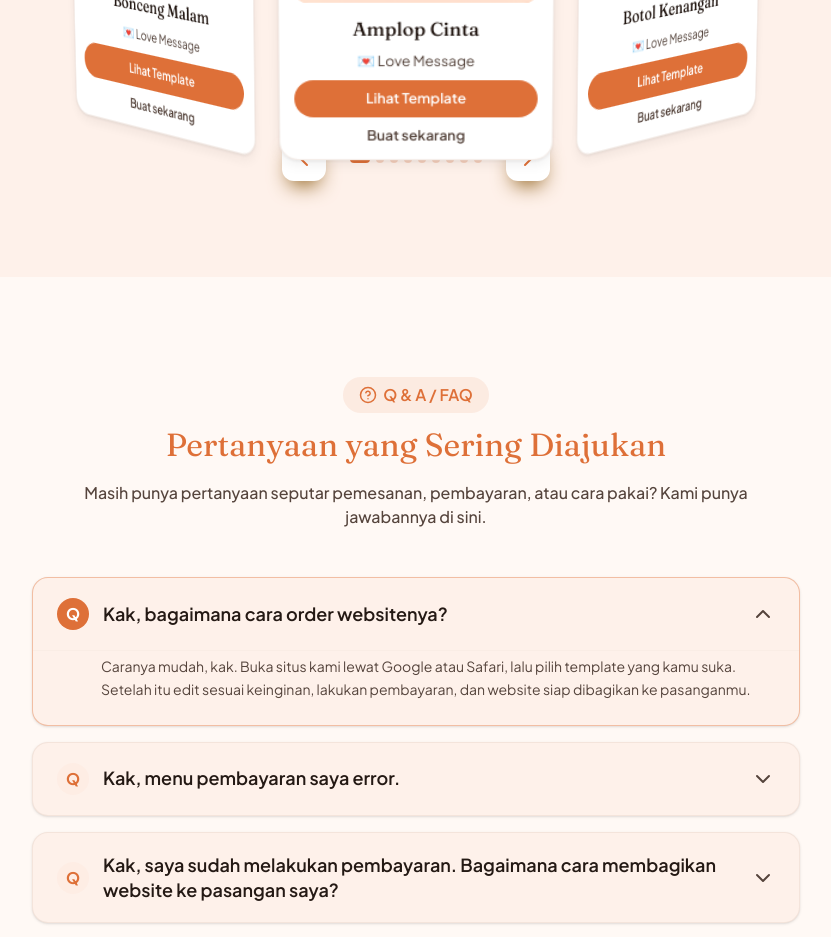
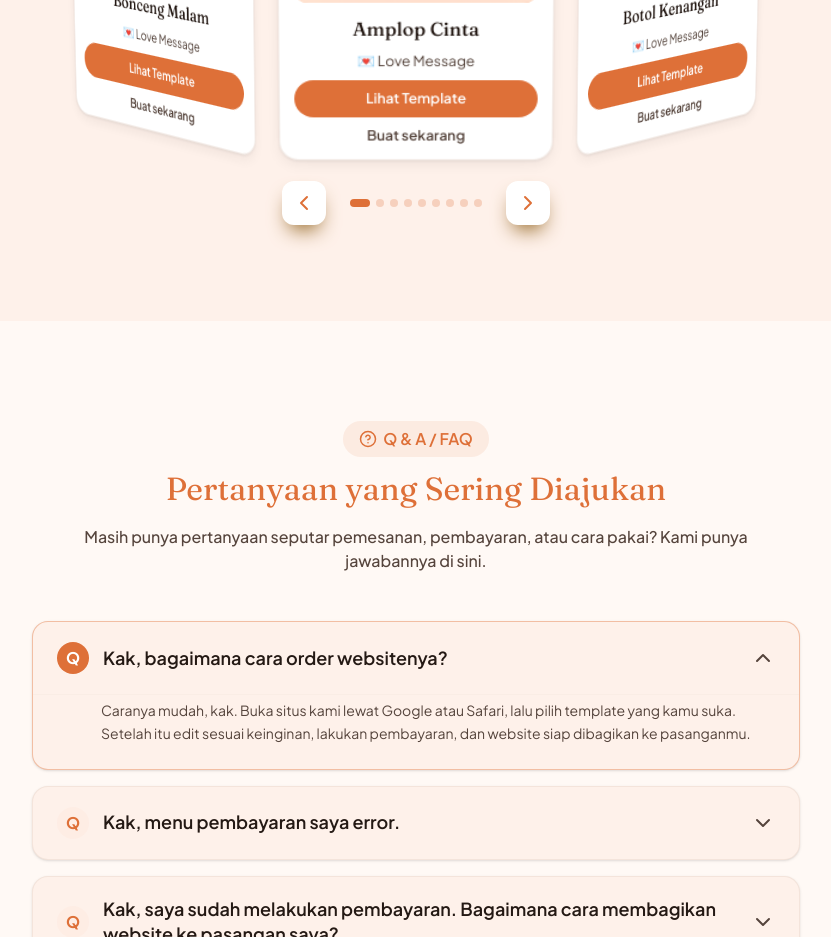
Before and after one commit to RakensaDwifa/pesanmanis, a Next.js app: page / in a window 1280 px wide. Shown: the part 3320-4257 px from the top of the page, without its empty margins (224-1055 px from the left). Built offline with nearby package versions, Linux system fonts and the light colour scheme; no server answers.

Commit message:
fix(carousel): add extra top spacing to navigation controls to prevent overlap with 3D cards

```diff
--- a/components/templates/TemplateCarousel.tsx
+++ b/components/templates/TemplateCarousel.tsx
@@ -176,7 +176,7 @@ export default function TemplateCarousel({ templates }: { templates: TemplateMet
       </div>
 
       {/* Panah + dot satu baris: hemat tinggi, panah tidak menimpa kartu miring */}
-      <div className="mt-5 flex items-center justify-center gap-4 sm:gap-6">
+      <div className="mt-12 sm:mt-16 flex items-center justify-center gap-4 sm:gap-6">
         {arrow(-1)}
         <div className="flex items-center gap-1.5">
           {templates.map((t, i) => (
```
